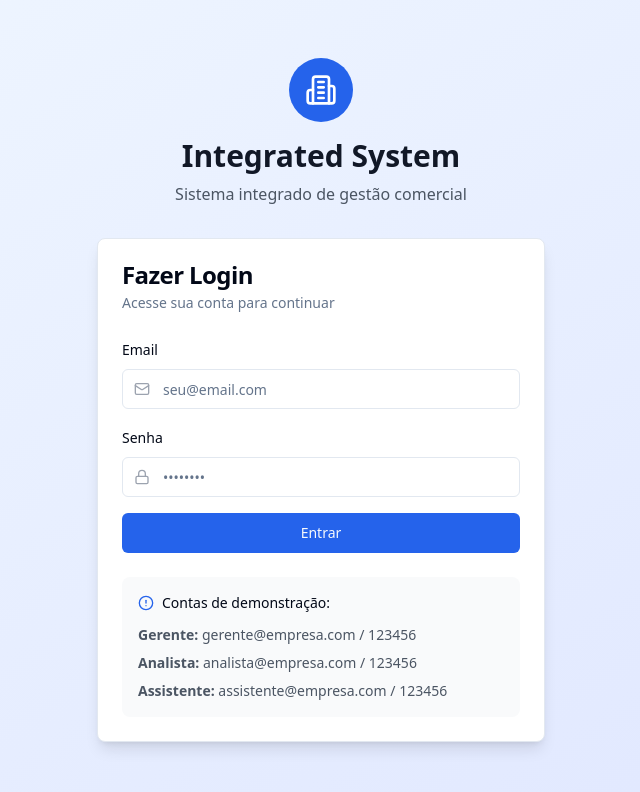
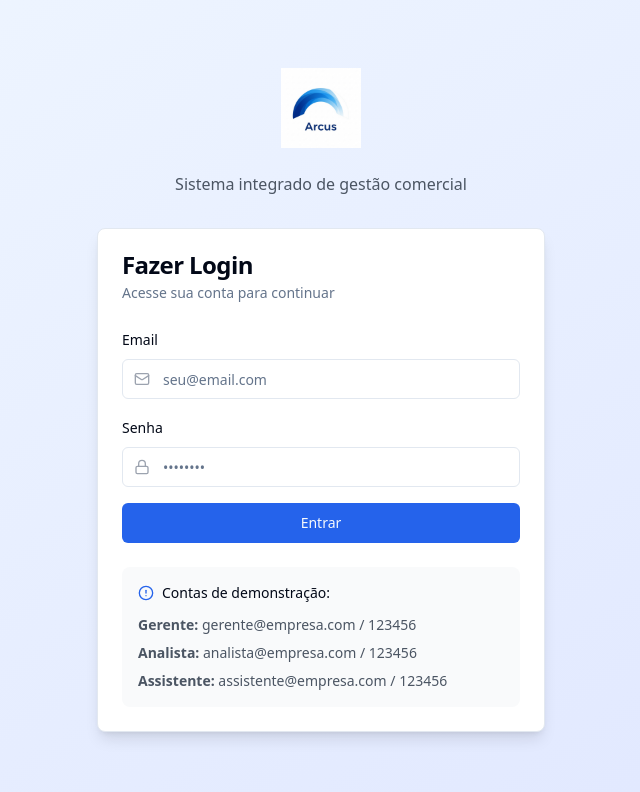
Before and after one commit to gloriagga/deal-track-system, a React (Vite) app: page / in a window 1280 px wide. Shown: the top 792 px of the page, without its empty margins (319-959 px from the left). Built offline with nearby package versions, Linux system fonts and the light colour scheme.

Commit message:
Replace "Integrated System" with logo
Replaced the text "Integrated System" with the provided logo image in the login screen (`src/components/auth/Login.tsx`).

```diff
--- a/src/components/auth/Login.tsx
+++ b/src/components/auth/Login.tsx
@@ -1,4 +1,3 @@
-
 import { useState } from 'react';
 import { Button } from '@/components/ui/button';
 import { Input } from '@/components/ui/input';
@@ -76,10 +75,13 @@ const Login = ({ onLogin }) => {
     <div className="min-h-screen bg-gradient-to-br from-blue-50 to-indigo-100 flex items-center justify-center p-4">
       <div className="w-full max-w-md">
         <div className="text-center mb-8">
-          <div className="inline-flex items-center justify-center w-16 h-16 bg-blue-600 rounded-full mb-4">
-            <Building2 className="w-8 h-8 text-white" />
+          <div className="inline-flex items-center justify-center mb-4">
+            <img
+              src="/lovable-uploads/cc2e3ce4-ff81-4016-9667-6f0a8494a20f.png"
+              alt="Arcus Logo"
+              className="h-20 w-auto"
+            />
           </div>
-          <h1 className="text-3xl font-bold text-gray-900">Integrated System</h1>
           <p className="text-gray-600 mt-2">Sistema integrado de gestão comercial</p>
         </div>
 
```
Also changed, not shown: public/lovable-uploads/cc2e3ce4-ff81-4016-9667-6f0a8494a20f.png (added).
